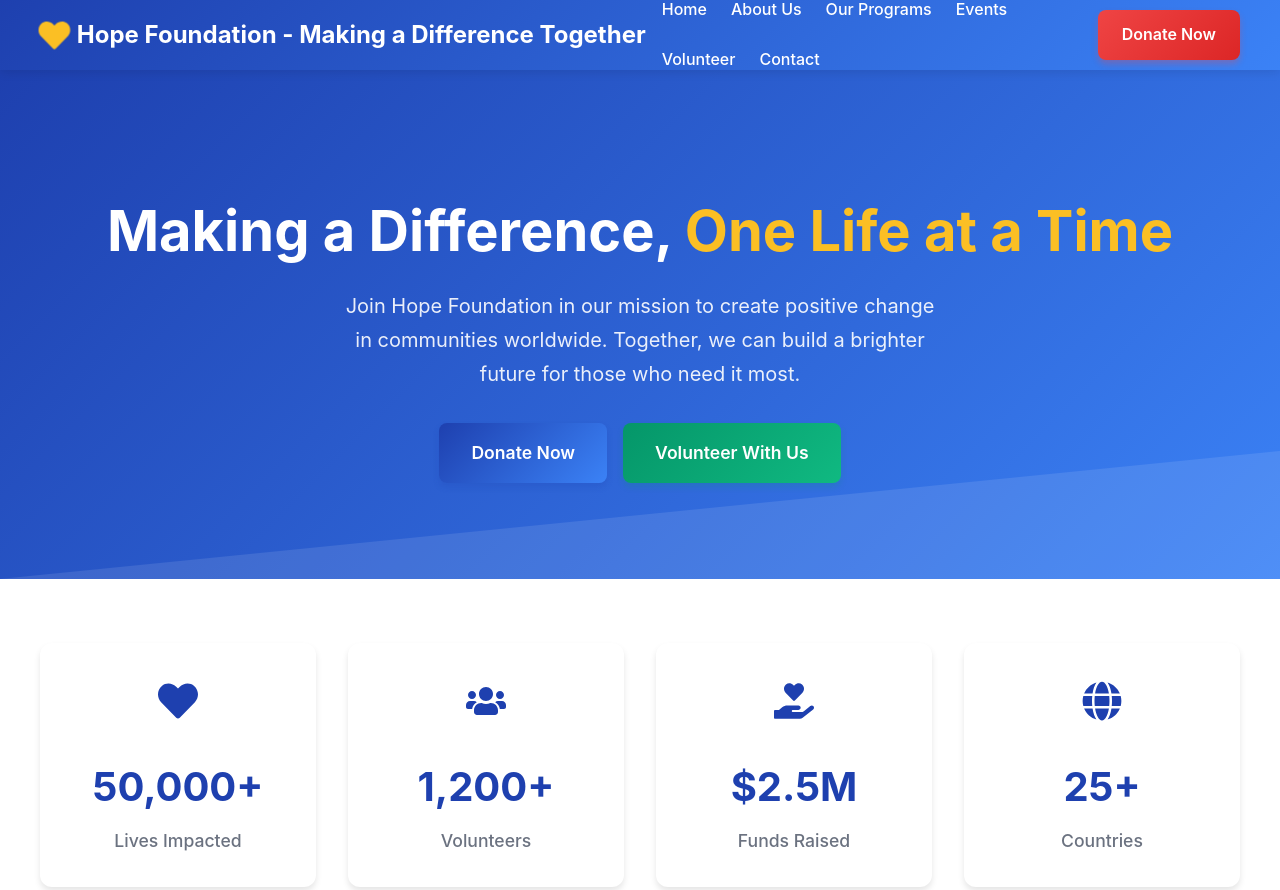
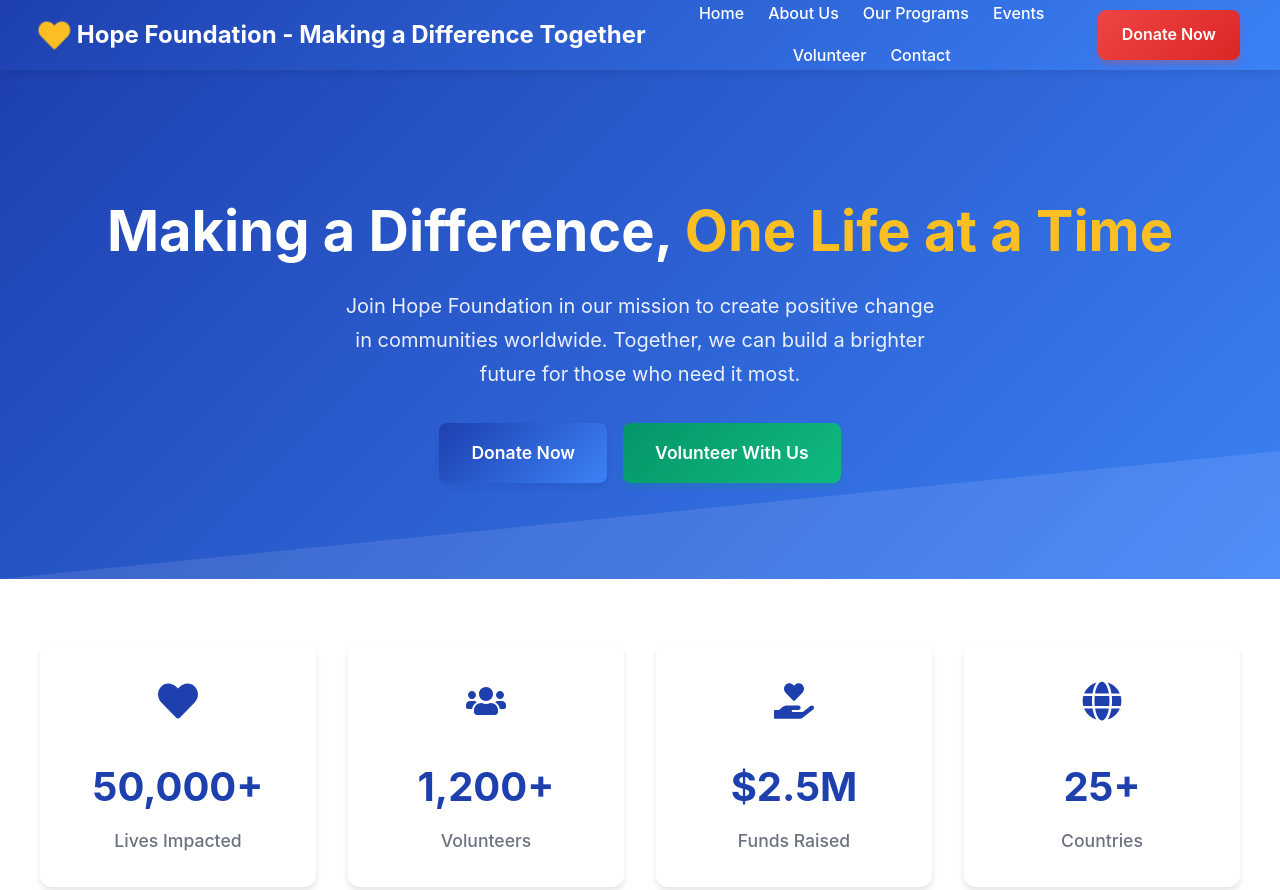
Before and after one commit to davidagustin/digital-ocean-gatsby-practice, a Gatsby site: page / in a window 1280 px wide. Shown: the top 890 px of the page. Built offline with nearby package versions, Linux system fonts and the light colour scheme; Gatsby itself is replaced by a stand-in of ours.

Commit message:
fix: implement aggressive header layout fixes to resolve overlap
- Add max-width to navigation menu to prevent expansion
- Reduce navigation gap and add center justification
- Add min-width to header actions to prevent compression
- Add white-space: nowrap to prevent text wrapping
- Increase header container gap for better spacing
- Add responsive adjustments for mobile devices
- This should completely eliminate the Donate Now button overlap

```diff
--- a/src/components/header.css
+++ b/src/components/header.css
@@ -17,7 +17,7 @@
   align-items: center;
   justify-content: space-between;
   height: 70px;
-  gap: 1rem;
+  gap: 2rem;
 }
 
 /* Brand/Logo */
@@ -70,6 +70,7 @@
   align-items: center;
   flex: 1;
   justify-content: center;
+  max-width: 600px;
 }
 
 .nav-list {
@@ -77,8 +78,9 @@
   list-style: none;
   margin: 0;
   padding: 0;
-  gap: 1.5rem;
+  gap: 1rem;
   flex-wrap: wrap;
+  justify-content: center;
 }
 
 .nav-item {
@@ -89,9 +91,10 @@
   color: white;
   text-decoration: none;
   font-weight: 500;
-  padding: 0.5rem 0;
+  padding: 0.5rem 0.25rem;
   transition: all 0.3s ease;
   position: relative;
+  white-space: nowrap;
 }
 
 .nav-link:hover {
@@ -120,6 +123,7 @@
   align-items: center;
   gap: 1rem;
   flex-shrink: 0;
+  min-width: 140px;
 }
 
 .btn-donate {
@@ -163,6 +167,10 @@
   .header-container {
     padding: 0 1rem;
     gap: 0.5rem;
+  }
+
+  .nav-menu {
+    max-width: none;
   }
 
   .nav-menu {
```
